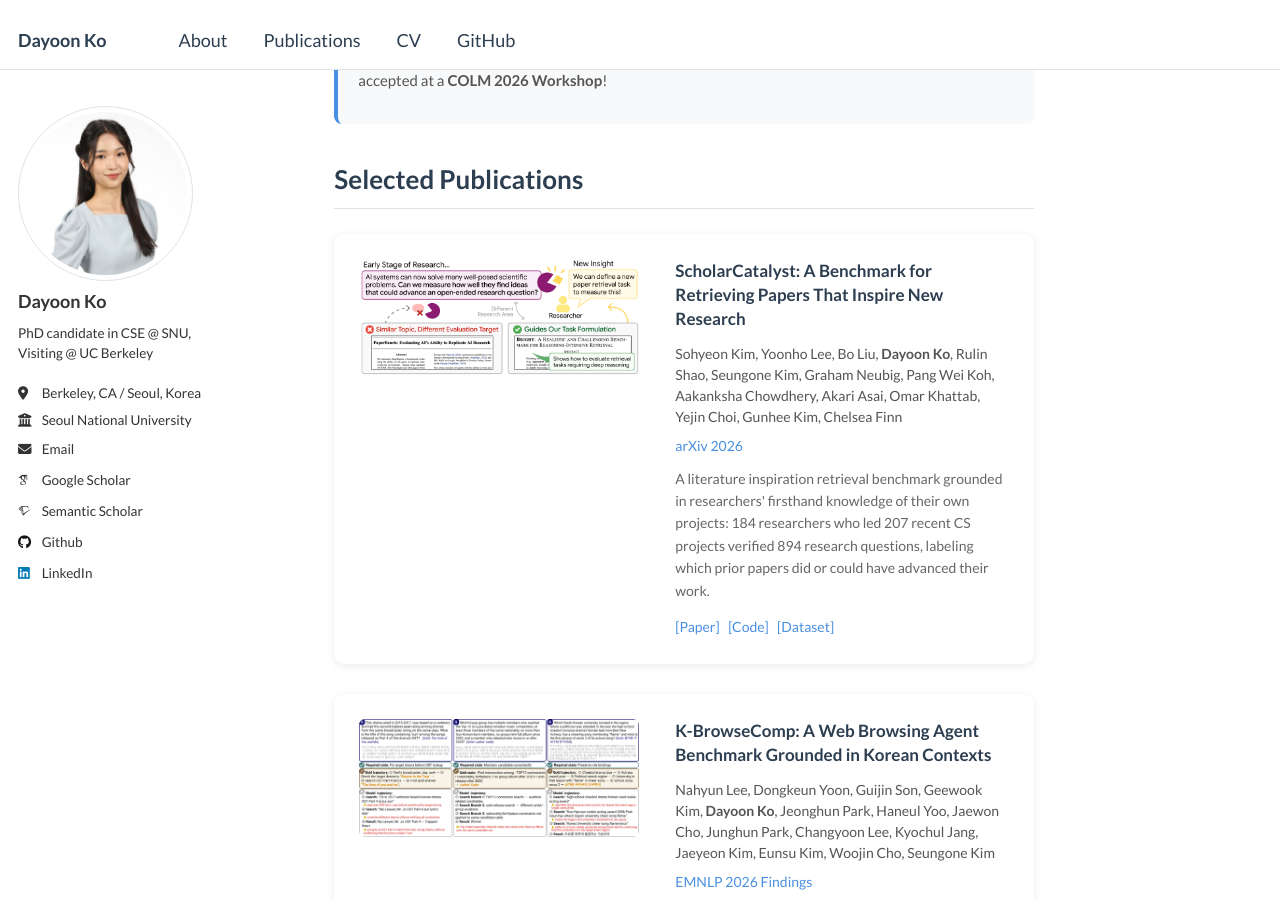
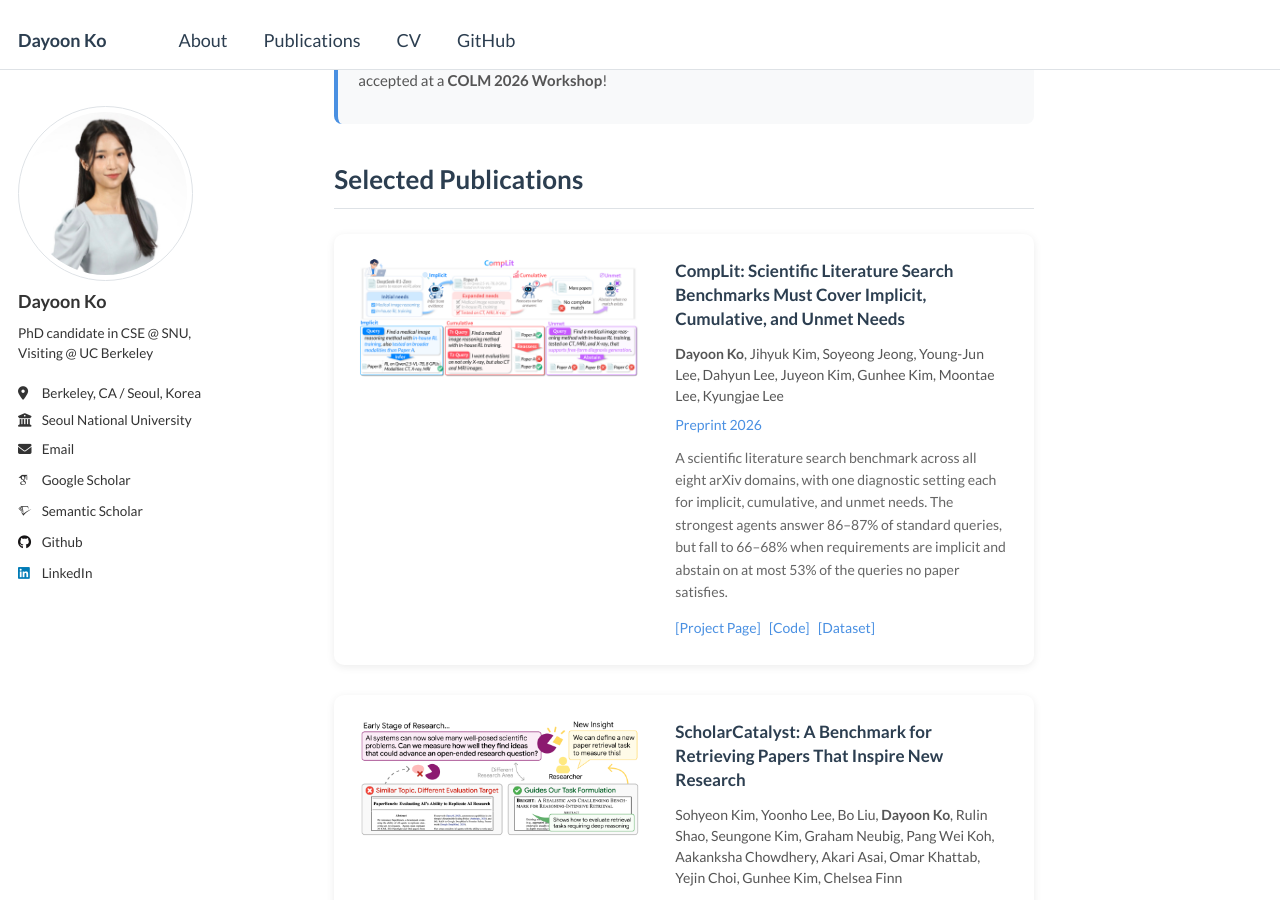
Before and after one commit to dayoon-ko/dayoon-ko.github.io, a Jekyll site: the page built from _pages/about.md, in a window 1280 px wide and 900 px high, scrolled down 723 px. Built offline with Jekyll 4.4.1, drawn with Linux system fonts in a browser that asks for light colours; some web fonts are replaced.

Commit message:
Add CompLit to publications

```diff
--- a/_pages/about.md
+++ b/_pages/about.md
@@ -184,6 +184,23 @@ redirect_from:
 
 <div class="pub-item">
   <div class="pub-img">
+    <img src="https://dayoon-ko.github.io/images/complit.png" alt="CompLit">
+  </div>
+  <div class="pub-detail">
+    <div class="pub-title">CompLit: Scientific Literature Search Benchmarks Must Cover Implicit, Cumulative, and Unmet Needs</div>
+    <div class="pub-authors"><strong>Dayoon Ko</strong>, Jihyuk Kim, Soyeong Jeong, Young-Jun Lee, Dahyun Lee, Juyeon Kim, Gunhee Kim, Moontae Lee, Kyungjae Lee</div>
+    <div class="pub-venue">Preprint 2026</div>
+    <div class="pub-description">A scientific literature search benchmark across all eight arXiv domains, with one diagnostic setting each for implicit, cumulative, and unmet needs. The strongest agents answer 86–87% of standard queries, but fall to 66–68% when requirements are implicit and abstain on at most 53% of the queries no paper satisfies.</div>
+    <div style="margin-top: 10px;">
+      <a href="https://dayoon-ko.github.io/CompLit/" target="_blank" style="color: #4a90e2; text-decoration: none; font-size: 14px; margin-right: 5px;">[Project Page]</a>
+      <a href="https://github.com/dayoon-ko/CompLit" target="_blank" style="color: #4a90e2; text-decoration: none; font-size: 14px; margin-right: 5px;">[Code]</a>
+      <a href="https://huggingface.co/datasets/dayoon/CompLit" target="_blank" style="color: #4a90e2; text-decoration: none; font-size: 14px;">[Dataset]</a>
+    </div>
+  </div>
+</div>
+
+<div class="pub-item">
+  <div class="pub-img">
     <img src="https://dayoon-ko.github.io/images/scholarcatalyst.png" alt="ScholarCatalyst">
   </div>
   <div class="pub-detail">
```
Also changed, not shown: _publications/2026-arxiv-complit.md (added, +15 -0 lines), images/complit.png (added).
